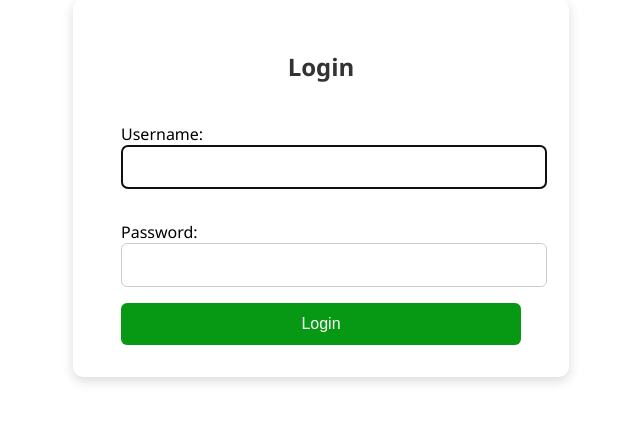
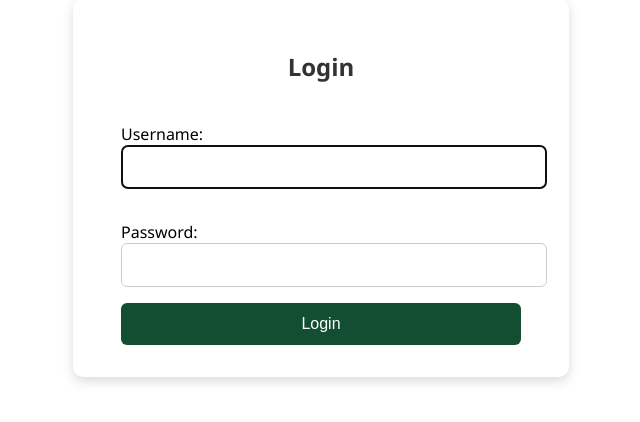
Before and after one commit to Kathoni/food, a Django app: page /accounts/login/ in a window 1280 px wide. Shown: the part 212-634 px from the top of the page, without its empty margins (319-959 px from the left). Run offline with Django 5.2, Linux system fonts and the light colour scheme.

Commit message:
color adjustments to be similar

```diff
--- a/food_portal/menu/templates/registration/login.html
+++ b/food_portal/menu/templates/registration/login.html
@@ -50,7 +50,7 @@
         }
 
         button {
-            background-color: #079913;
+            background-color: #134e32;
             color: white;
             border: none;
             padding: 0.75rem;
```
Also changed, not shown: food_portal/db.sqlite3.
